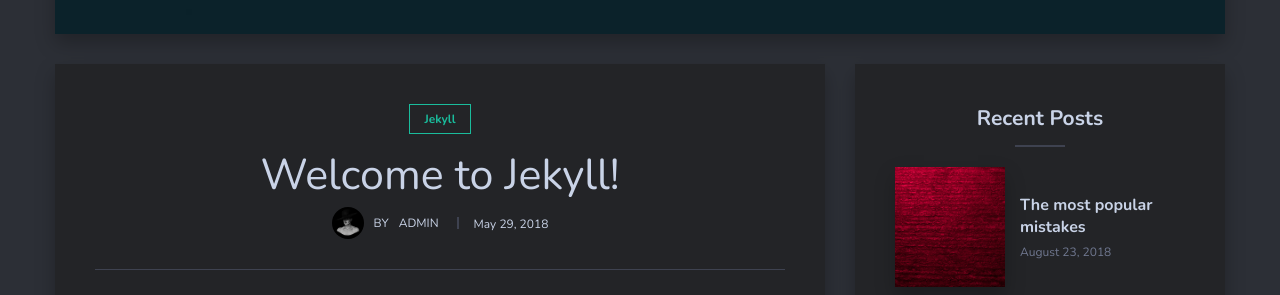
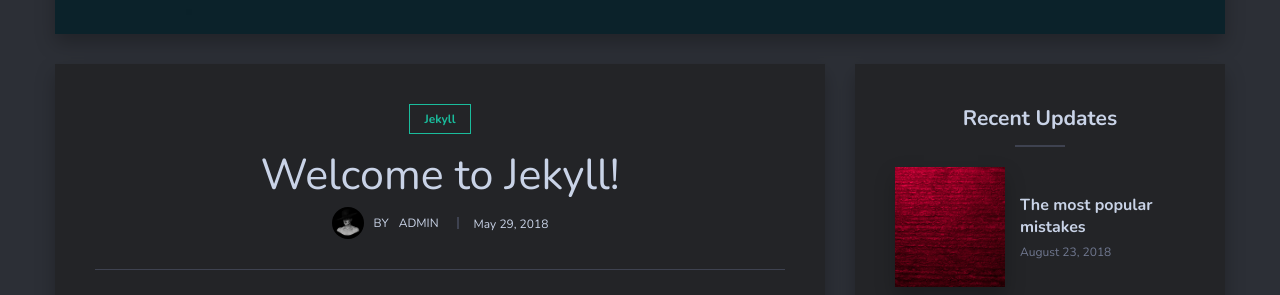
Before and after one commit to techlanka/kmcc, a Jekyll site: the page built from _posts/2018-05-29-welcome-to-jekyll.markdown, in a window 1280 px wide and 900 px high, scrolled down 505 px. Shown: the part 156-451 px from the top of the window. Built offline with Jekyll 4.4.1, drawn with Linux system fonts in a browser that asks for light colours.

Commit message:
Update sidebar.html

```diff
--- a/_includes/sidebar.html
+++ b/_includes/sidebar.html
@@ -2,7 +2,7 @@
 
   {% if page.id %}
   <div class="widget widget-recent">
-    <h3 class="widget-title">Recent Posts</h3>
+    <h3 class="widget-title">Recent Updates</h3>
     {% for post in site.posts limit:4 %}
     <div class="recent-posts">
       {% if post.image %}
@@ -68,7 +68,7 @@
     <h3 class="widget-title">Instagram</h3>
     <div class="instagram-box">
       <ul id="instafeed" class="instagram-grid list-reset clearfix"></ul>
-      <a class="instagram-prof" href="#">&#64;mm_mirshad</a>
+      <a class="instagram-prof" href="mm._mirshad">&#64;mm_mirshad</a>
     </div>
   </div>
   {% endif %}
```
